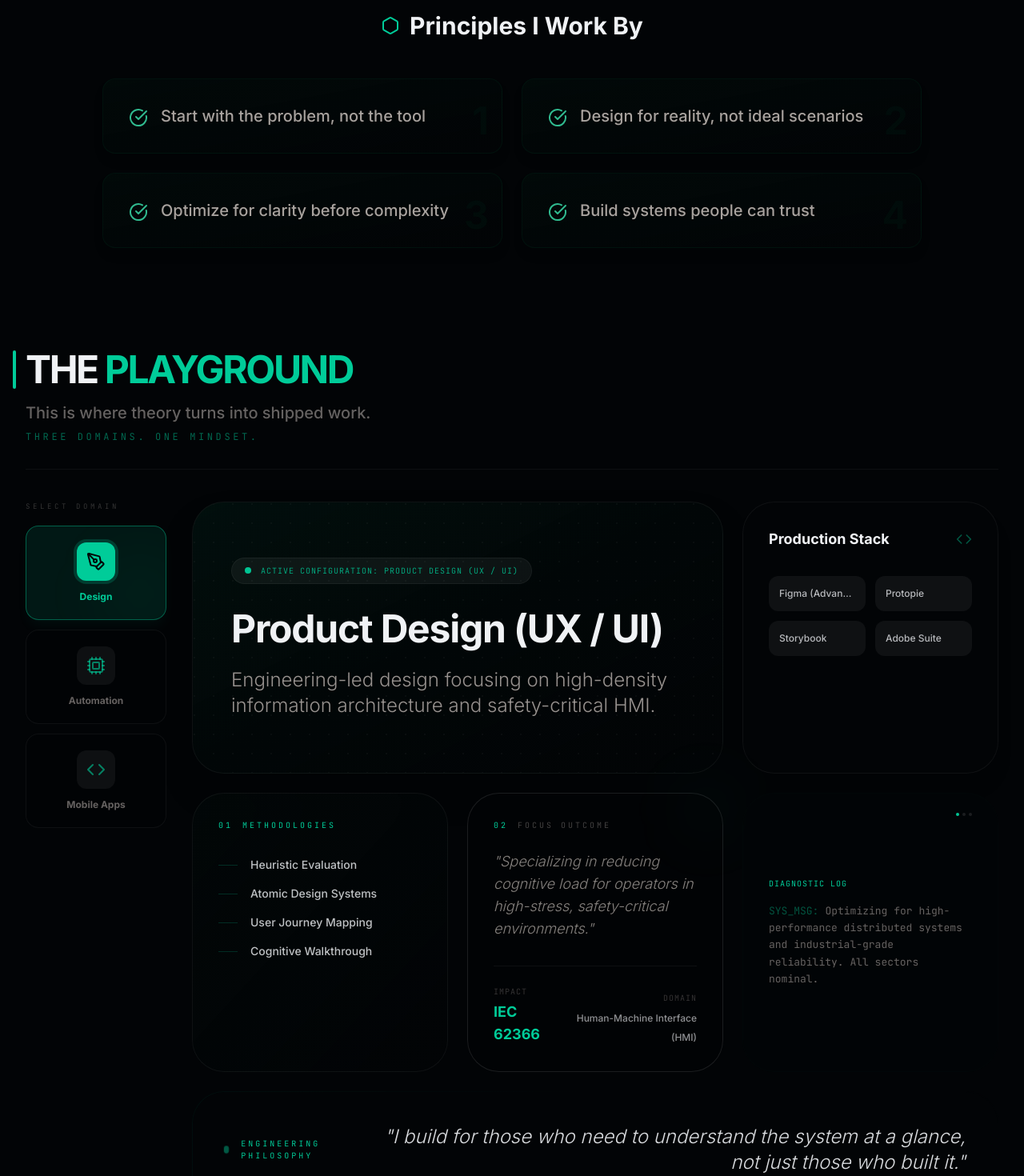
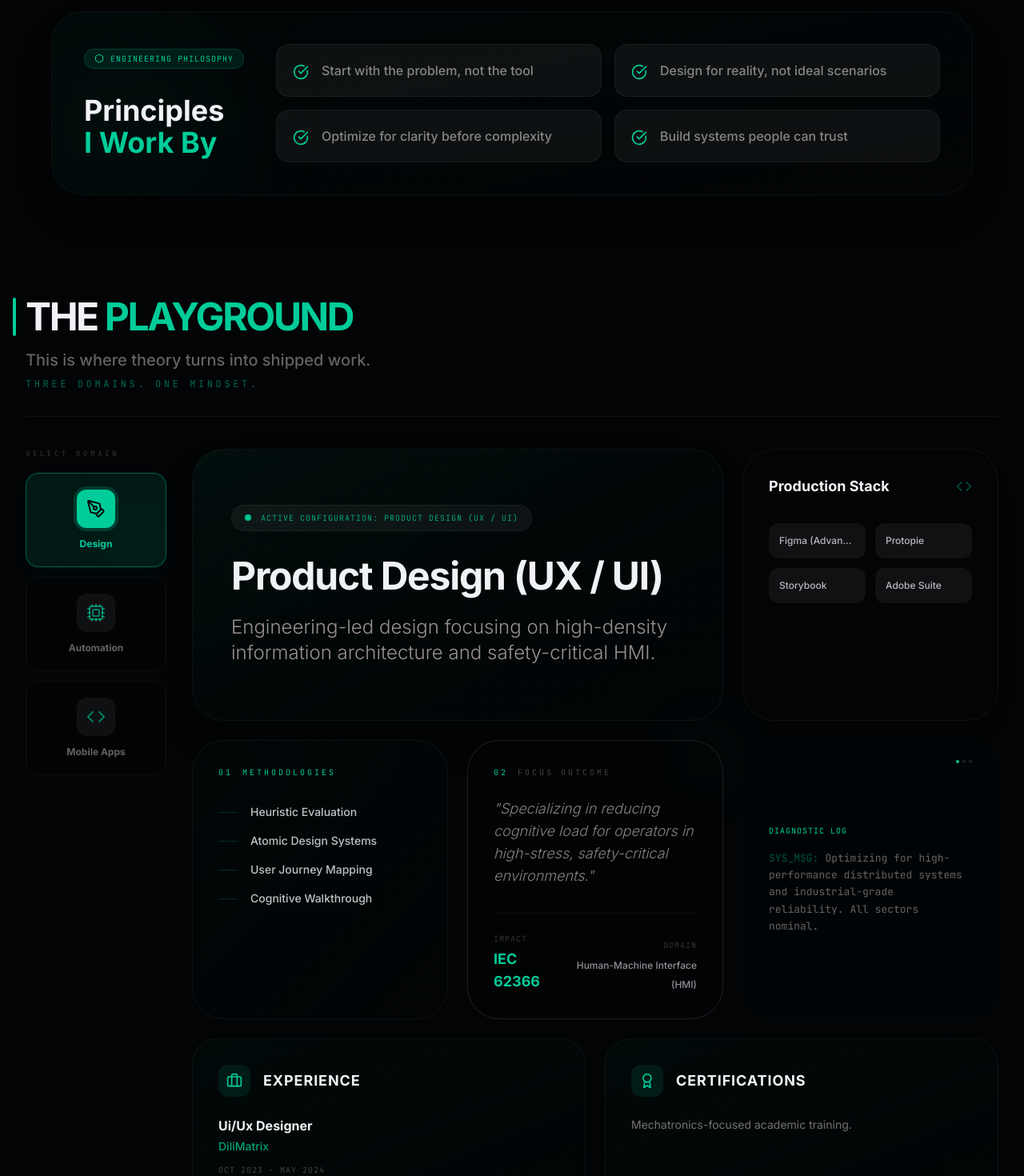
Before and after one commit to kanoonhazan/hazans-gix, a React (Vite) app: page /about in a window 1280 px wide. Shown: the part 1460-2930 px from the top of the page at 80% size. Built offline with nearby package versions, Linux system fonts and the light colour scheme.

Commit message:
UI: Align icons and titles in Experience and Certifications cards

```diff
--- a/pages/About.tsx
+++ b/pages/About.tsx
@@ -1,7 +1,7 @@
 import React from 'react';
 import { Link } from 'react-router-dom';
 import Button from '../components/Button';
-import { CheckCircle, Hexagon, Code, Cpu, PenTool, Database, User, Flag, Calendar, MapPin, Phone, Mail, MessageSquare, BookOpen } from 'lucide-react';
+import { CheckCircle, Hexagon, Code, Cpu, PenTool, Database, User, Flag, Calendar, MapPin, Phone, Mail, MessageSquare, BookOpen, Briefcase, Award } from 'lucide-react';
 
 const About: React.FC = () => {
   const principles = [
@@ -24,7 +24,12 @@ const About: React.FC = () => {
       methodologies: ['Heuristic Evaluation', 'Atomic Design Systems', 'User Journey Mapping', 'Cognitive Walkthrough'],
       techStack: ['Figma (Advanced)', 'Protopie', 'Storybook', 'Adobe Suite'],
       focus: 'Human-Machine Interface (HMI)',
-      highlight: 'Specializing in reducing cognitive load for operators in high-stress, safety-critical environments.'
+      highlight: 'Specializing in reducing cognitive load for operators in high-stress, safety-critical environments.',
+      experience: {
+        role: 'Ui/Ux Designer',
+        company: 'DiliMatrix',
+        period: 'Oct 2023 - May 2024'
+      }
     },
     'Mechatronics & Automation': {
       icon: Cpu,
@@ -36,7 +41,12 @@ const About: React.FC = () => {
       methodologies: ['PID Control Tuning', 'Finite State Machines', 'Sensor Fusion (Kalman)', 'DFM/DFA'],
       techStack: ['C/C++ (Embedded)', 'SolidWorks', 'Altium Designer', 'ROS2'],
       focus: 'Distributed Robotics Fleet',
-      highlight: 'Resolving traffic orchestration and deadlock issues in warehouse automation through decentralized logic.'
+      highlight: 'Resolving traffic orchestration and deadlock issues in warehouse automation through decentralized logic.',
+      experience: {
+        role: 'Intern - Autonomation',
+        company: 'MAS Intimates',
+        period: 'Jun 2025 - Dec 2025'
+      }
     },
     'Software & Mobile Apps': {
       icon: Code,
@@ -48,7 +58,12 @@ const About: React.FC = () => {
       methodologies: ['TDD / BDD', 'CI/CD Pipelines', 'REST/GraphQL Design', 'Cloud-Native Scalability'],
       techStack: ['React / Next.js', 'TypeScript', 'Node.js (Bun)', 'PostgreSQL / Redis'],
       focus: 'High-Performance Systems',
-      highlight: 'Developing secure, scalable foundations for hardware-integrated software and mobile platforms.'
+      highlight: 'Developing secure, scalable foundations for hardware-integrated software and mobile platforms.',
+      experience: {
+        role: 'Associate Software Engineer',
+        company: 'DiliMatrix',
+        period: 'Aug 2024 - May 2025'
+      }
     }
   };
 
@@ -163,25 +178,37 @@ const About: React.FC = () => {
         </div>
       </div>
 
-      {/* Principles Section */}
+      {/* Engineering Philosophy Section */}
       <div className="mb-20 md:mb-32 opacity-0 animate-fade-in-up delay-300">
-        <h2 className="text-2xl md:text-3xl font-bold text-antiFlashWhite mb-8 md:mb-12 flex items-center justify-center">
-          <Hexagon className="w-5 h-5 md:w-6 md:h-6 mr-3 text-caribbeanGreen" /> Principles I Work By
-        </h2>
-        <div className="grid md:grid-cols-2 gap-4 md:gap-6 max-w-5xl mx-auto">
-          {principles.map((principle, idx) => (
-            <div key={idx} className="bg-gradient-to-br from-darkGreen/20 to-richBlack p-6 md:p-8 rounded-2xl border border-darkGreen/50 hover:border-caribbeanGreen/40 hover:translate-y-[-4px] transition-all duration-300 flex items-start group relative overflow-hidden shadow-lg">
-              <div className="absolute inset-0 bg-caribbeanGreen/5 opacity-0 group-hover:opacity-100 transition-opacity"></div>
-              <span className="text-4xl md:text-5xl font-bold text-darkGreen/30 absolute right-4 bottom-4 group-hover:text-caribbeanGreen/10 transition-colors">{idx + 1}</span>
+        <div className="max-w-6xl mx-auto bg-gradient-to-br from-darkGreen/10 to-richBlack p-10 rounded-[2.5rem] border border-white/5 relative overflow-hidden group shadow-2xl">
+          <div className="relative z-10">
+            <div className="flex flex-col md:flex-row md:items-center justify-between gap-10">
+              <div className="space-y-6 md:max-w-[40%] text-left">
+                <div className="inline-flex items-center space-x-2 px-3 py-1 rounded-full bg-caribbeanGreen/10 border border-caribbeanGreen/20 mb-2">
+                  <Hexagon className="w-3 h-3 text-caribbeanGreen" />
+                  <span className="text-[10px] font-mono text-caribbeanGreen uppercase tracking-widest">Engineering Philosophy</span>
+                </div>
+                <h3 className="text-3xl md:text-4xl font-extrabold text-antiFlashWhite leading-tight">
+                  Principles <br />
+                  <span className="text-caribbeanGreen">I Work By</span>
+                </h3>
+              </div>
 
-              <div className="relative z-10 flex items-start">
-                <CheckCircle className="w-5 h-5 md:w-6 md:h-6 text-mountainMeadow mr-3 md:mr-4 shrink-0 mt-1 group-hover:text-caribbeanGreen transition-colors" />
-                <span className="text-lg md:text-xl text-stone font-medium group-hover:text-white transition-colors leading-relaxed">{principle}</span>
+              <div className="grid grid-cols-1 sm:grid-cols-2 gap-4 flex-1">
+                {principles.map((principle, idx) => (
+                  <div key={idx} className="bg-white/5 border border-white/5 p-5 rounded-2xl flex items-start space-x-4 hover:bg-white/10 transition-all">
+                    <CheckCircle className="w-5 h-5 text-caribbeanGreen mt-1 shrink-0" />
+                    <span className="text-sm md:text-base text-stone/80 font-medium leading-snug">{principle}</span>
+                  </div>
+                ))}
               </div>
             </div>
-          ))}
+          </div>
+          {/* Background Accent */}
+          <div className="absolute -left-10 -bottom-10 w-64 h-64 bg-caribbeanGreen/5 rounded-full blur-[80px] pointer-events-none"></div>
         </div>
       </div>
+
 
       {/* THE PLAYGROUND - Technical Domains */}
       <div className="mb-20 md:mb-32 opacity-0 animate-fade-in-up delay-300 relative">
@@ -341,6 +368,40 @@ const About: React.FC = () => {
                   </p>
                 </div>
 
+                {/* Experience Card */}
+                <div className="md:col-span-6 bg-gradient-to-br from-darkGreen/20 to-richBlack p-8 rounded-[2rem] border border-white/5 relative overflow-hidden group hover:border-caribbeanGreen/30 transition-all">
+                  <div className="relative z-10">
+                    <div className="flex items-center space-x-4 mb-6">
+                      <div className="p-2.5 bg-caribbeanGreen/10 rounded-xl text-caribbeanGreen">
+                        <Briefcase className="w-5 h-5" />
+                      </div>
+                      <h3 className="text-lg font-bold text-antiFlashWhite uppercase tracking-wider">Experience</h3>
+                    </div>
+                    <div className="space-y-1">
+                      <p className="text-antiFlashWhite font-bold text-base">{toolboxData[activeTab as keyof typeof toolboxData].experience.role}</p>
+                      <p className="text-caribbeanGreen/80 font-medium text-sm">{toolboxData[activeTab as keyof typeof toolboxData].experience.company}</p>
+                      <p className="text-stone/40 font-mono text-[10px] uppercase tracking-widest pt-2">
+                        {toolboxData[activeTab as keyof typeof toolboxData].experience.period}
+                      </p>
+                    </div>
+                  </div>
+                </div>
+
+                {/* Certifications Card */}
+                <div className="md:col-span-6 bg-gradient-to-br from-darkGreen/20 to-richBlack p-8 rounded-[2rem] border border-white/5 relative overflow-hidden group hover:border-caribbeanGreen/30 transition-all">
+                  <div className="relative z-10">
+                    <div className="flex items-center space-x-4 mb-6">
+                      <div className="p-2.5 bg-caribbeanGreen/10 rounded-xl text-caribbeanGreen">
+                        <Award className="w-5 h-5" />
+                      </div>
+                      <h3 className="text-lg font-bold text-antiFlashWhite uppercase tracking-wider">Certifications</h3>
+                    </div>
+                    <p className="text-sm text-stone/70 leading-relaxed">
+                      Mechatronics-focused academic training.
+                    </p>
+                  </div>
+                </div>
+
                 {/* 6. Philosophy Card - Long Bottom */}
                 <div className="md:col-span-12 xl:col-span-12 bg-gradient-to-r from-caribbeanGreen/5 via-richBlack to-richBlack p-px rounded-[2.5rem]">
                   <div className="bg-richBlack rounded-[calc(2.5rem-1px)] p-10 flex flex-col md:flex-row md:items-center justify-between gap-8">
```
